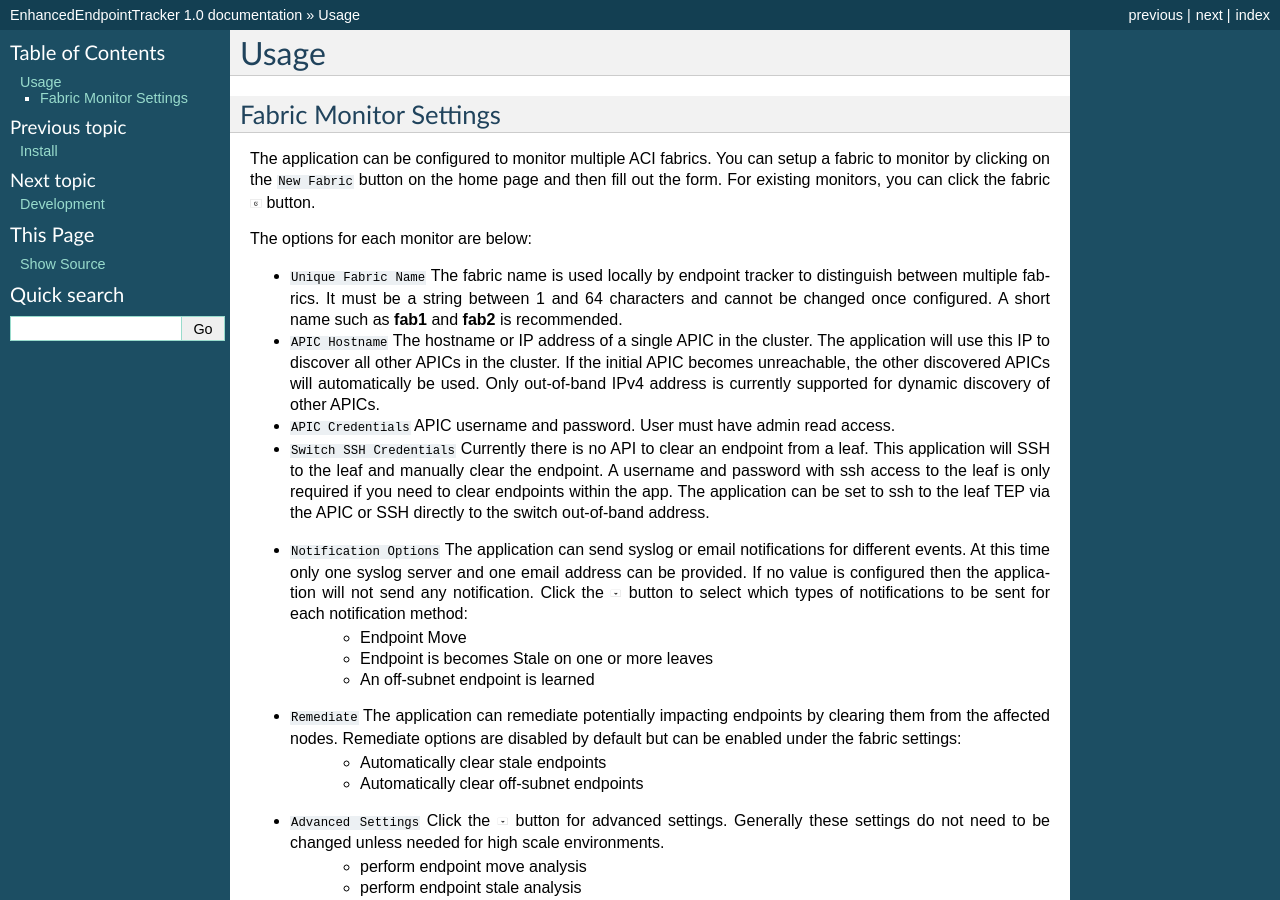
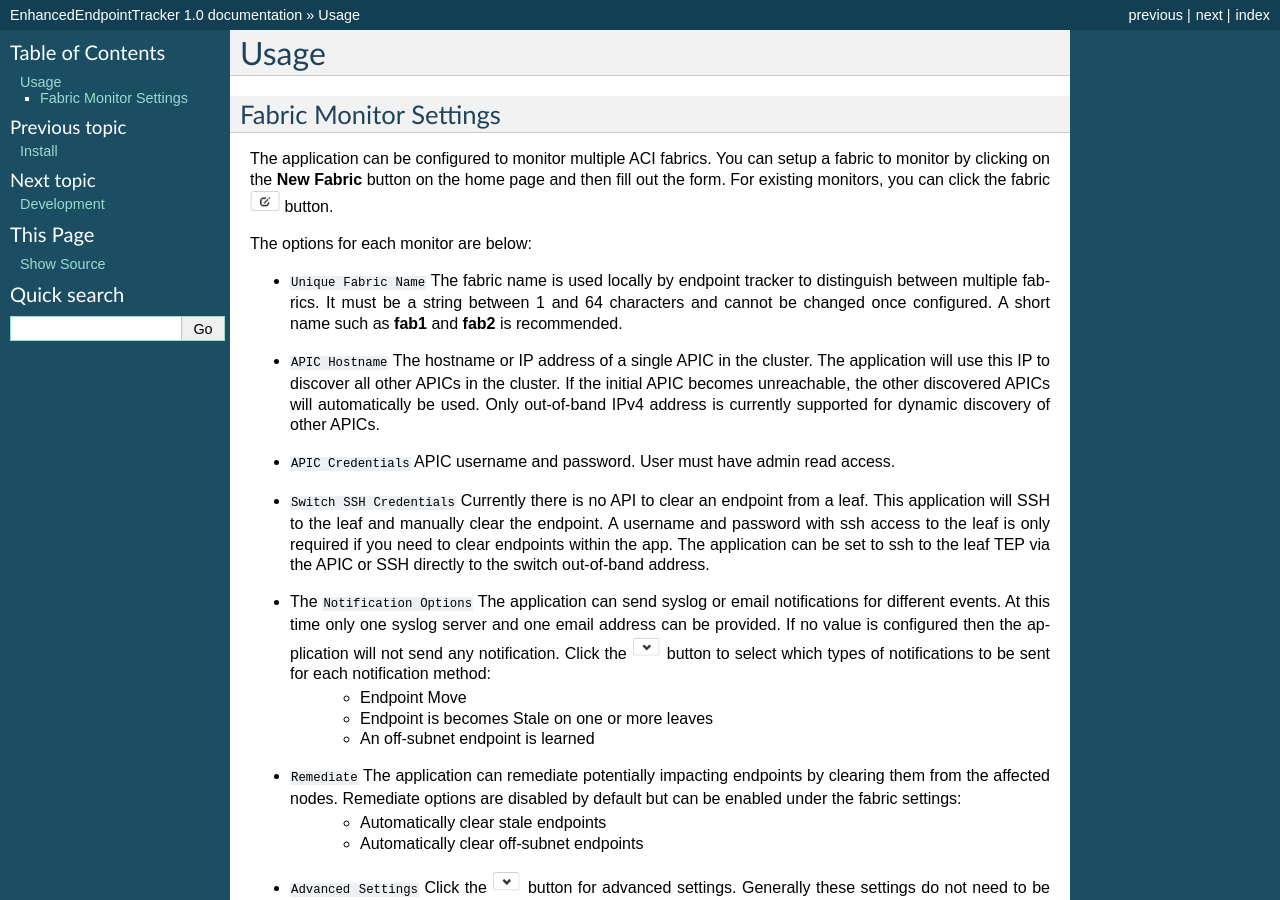
Before and after one commit to agccie/ACI-EnhancedEndpointTracker, a Sphinx documentation site: the page built from docs/usage.rst, in a window 1280 px wide and 900 px high. Built offline with Sphinx 7.4.7, drawn with Linux system fonts in a browser that asks for light colours.

Commit message:
Update usage.rst

```diff
--- a/docs/usage.rst
+++ b/docs/usage.rst
@@ -4,15 +4,19 @@
 
 Fabric Monitor Settings
 -----------------------
-The application can be configured to monitor multiple ACI fabrics.  You can setup a fabric to monitor by clicking on the ``New Fabric`` button on the home page and then fill out the form.  For existing monitors, you can click the fabric |Edit| button.
+The application can be configured to monitor multiple ACI fabrics.  You can setup a fabric to monitor by clicking on the **New Fabric** button on the home page and then fill out the form.  For existing monitors, you can click the fabric |Edit| button.
 
 The options for each monitor are below:
 
 - ``Unique Fabric Name`` The fabric name is used locally by endpoint tracker to distinguish between multiple fabrics. It must be a string between 1 and 64 characters and cannot be changed once configured. A short name such as **fab1** and **fab2** is recommended.
+
 - ``APIC Hostname`` The hostname or IP address of a single APIC in the cluster. The application will use this IP to discover all other APICs in the cluster. If the initial APIC becomes unreachable, the other discovered APICs will automatically be used. Only out-of-band IPv4 address is currently supported for dynamic discovery of other APICs.
+
 - ``APIC Credentials`` APIC username and password. User must have admin read access.
+
 - ``Switch SSH Credentials`` Currently there is no API to clear an endpoint from a leaf. This application will SSH to the leaf and manually clear the endpoint.  A username and password with ssh access to the leaf is only required if you need to clear endpoints within the app. The application can be set to ssh to the leaf TEP via the APIC or SSH directly to the switch out-of-band address.
-- ``Notification Options`` The application can send syslog or email notifications for different events. At this time only one syslog server and one email address can be provided. If no value is configured then the application will not send any notification.  Click the |Down| button to select which types of notifications to be sent for each notification method:
+
+- The ``Notification Options`` The application can send syslog or email notifications for different events. At this time only one syslog server and one email address can be provided. If no value is configured then the application will not send any notification.  Click the |Down| button to select which types of notifications to be sent for each notification method:
     * Endpoint Move
     * Endpoint is becomes Stale on one or more leaves
     * An off-subnet endpoint is learned
@@ -22,6 +26,7 @@
     * Automatically clear off-subnet endpoints
 
 - ``Advanced Settings`` Click the |Down| button for advanced settings. Generally these settings do not need to be changed unless needed for high scale environments.
+
     * perform endpoint move analysis
     * perform endpoint stale analysis
     * perform endpoint off-subnet analysis
@@ -47,24 +52,24 @@
 
 .. |Restart| image:: button-restart.png
    :align: middle
-   :width: 12
+   :width: 30
 
 .. |Stop| image:: button-stop.png
    :align: middle
-   :width: 12
+   :width: 30
 
 .. |Refresh| image:: button-refresh.png
    :align: middle
-   :width: 12
+   :width: 30
 
 .. |History| image:: button-history.png
    :align: middle
-   :width: 12
+   :width: 30
 
 .. |Edit| image:: button-edit.png
    :align: middle
-   :width: 12
+   :width: 30
 
 .. |Down| image:: button-down.png
    :align: middle
-   :width: 12
+   :width: 30
```
